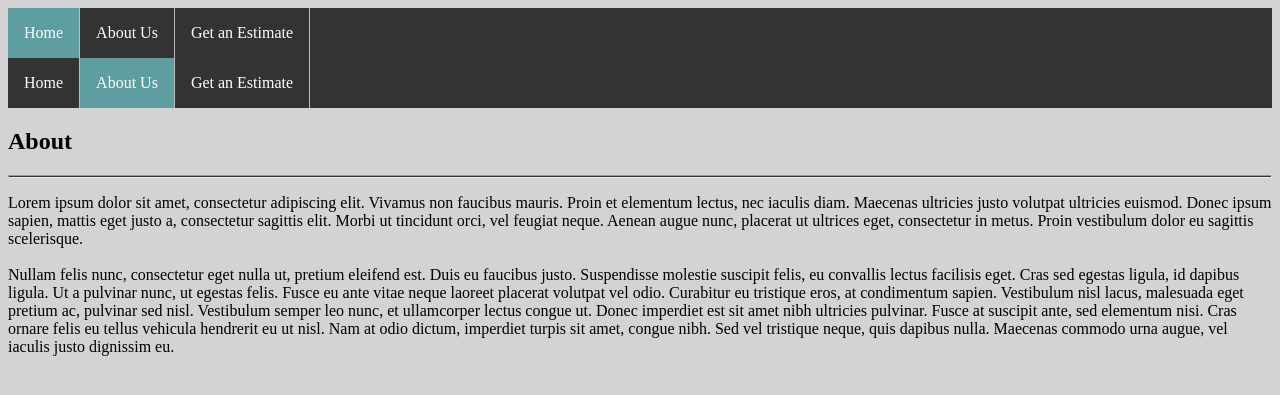
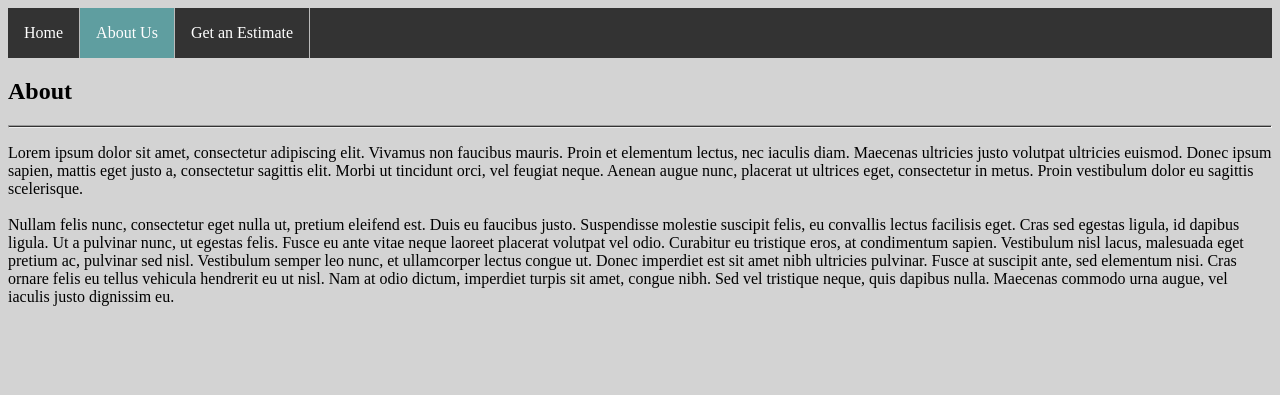
Before and after one commit to tnachman/vertical_tank_maintenance_hw8, a Flask app: page /about in a window 1280 px wide. Shown: the top 395 px of the page. Run offline with Flask 2, Linux system fonts and the light colour scheme.

Commit message:
Moved navbar to other html files

```diff
--- a/templates/base.html
+++ b/templates/base.html
@@ -8,13 +8,6 @@
 </head>
 
 <body>
-  <nav>
-    <ul>
-      <li><a class="active" href="./">Home</a></li>
-      <li><a href="./about">About Us</a></li>
-      <li><a href="./estimate">Get an Estimate</a></li>
-    </ul>
-  </nav>
 
   {% block body %}
 
```
